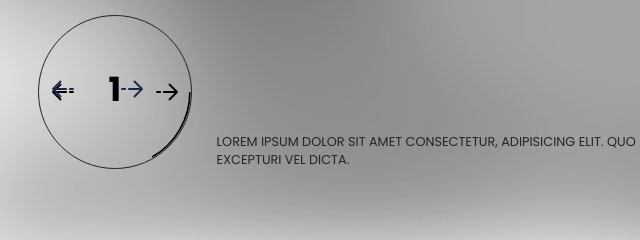
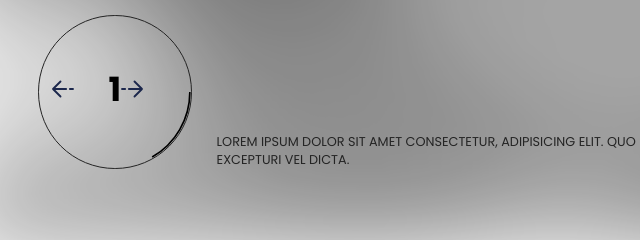
Before and after one commit to mikeisfree/layout-fade, a plain HTML site: page index.html in a window 1280 px wide. Shown: the part 551-791 px from the top of the page, 42-682 px from the left. Drawn offline with nearby package versions, Linux system fonts and the light colour scheme.

```diff
--- a/index.html
+++ b/index.html
@@ -230,52 +230,8 @@
           </svg>
         </div>
         <div id="custom-pagination-wheel" class="pagination-wheel"></div>
-        <div class="swiper-button-prev">
-          <svg
-            viewBox="0 0 24 24"
-            fill="none"
-            xmlns="http://www.w3.org/2000/svg"
-          >
-            <g id="SVGRepo_bgCarrier" stroke-width="0"></g>
-            <g
-              id="SVGRepo_tracerCarrier"
-              stroke-linecap="round"
-              stroke-linejoin="round"
-            ></g>
-            <g id="SVGRepo_iconCarrier">
-              <path
-                d="M4 12L10 6M4 12L10 18M4 12H14.5M20 12H17.5"
-                stroke="#000"
-                stroke-width="1.5"
-                stroke-linecap="round"
-                stroke-linejoin="round"
-              ></path>
-            </g>
-          </svg>
-        </div>
-        <div class="swiper-button-next">
-          <svg
-            viewBox="0 0 24 24"
-            fill="none"
-            xmlns="http://www.w3.org/2000/svg"
-          >
-            <g id="SVGRepo_bgCarrier" stroke-width="0"></g>
-            <g
-              id="SVGRepo_tracerCarrier"
-              stroke-linecap="round"
-              stroke-linejoin="round"
-            ></g>
-            <g id="SVGRepo_iconCarrier">
-              <path
-                d="M4 12H6.5M20 12L14 6M20 12L14 18M20 12H9.5"
-                stroke="#000"
-                stroke-width="1.5"
-                stroke-linecap="round"
-                stroke-linejoin="round"
-              ></path>
-            </g>
-          </svg>
-        </div>
+        <div class="swiper-button-prev"></div>
+        <div class="swiper-button-next"></div>
         <p>
           Lorem ipsum dolor sit amet consectetur, adipisicing elit. Quo
           excepturi vel dicta.
```
